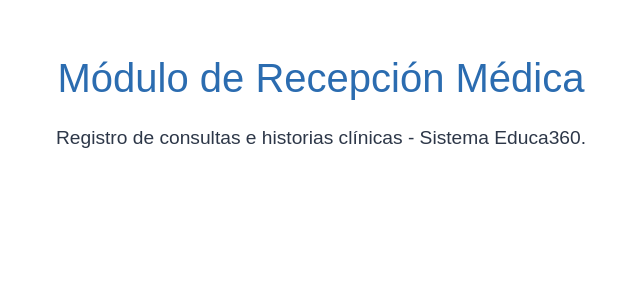
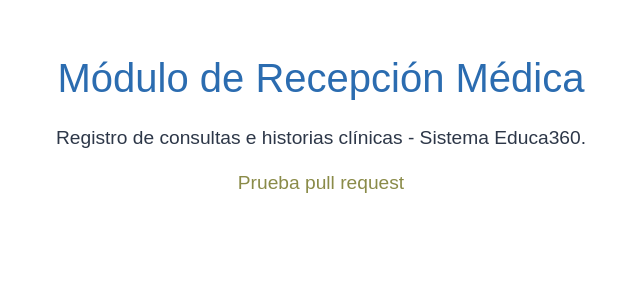
Before and after one commit to RafaelGarciaGarcia/educa360, a Next.js app: page / in a window 1280 px wide. Shown: the top 300 px of the page, without its empty margins (319-959 px from the left). Built offline with nearby package versions, Linux system fonts and the light colour scheme.

Commit message:
feat actualizacion texto pull request

```diff
--- a/app/page.tsx
+++ b/app/page.tsx
@@ -7,6 +7,9 @@ export default function Home() {
       <p style={{ fontSize: '1.2rem', color: '#2d3748', marginTop: '1rem' }}>
         Registro de consultas e historias clínicas - Sistema Educa360.
       </p>
+      <p style={{ fontSize: '1.2rem', color: '#8a8b48', marginTop: '1rem' }}>
+        Prueba pull request
+      </p>
     </main>
   );
 }
```
